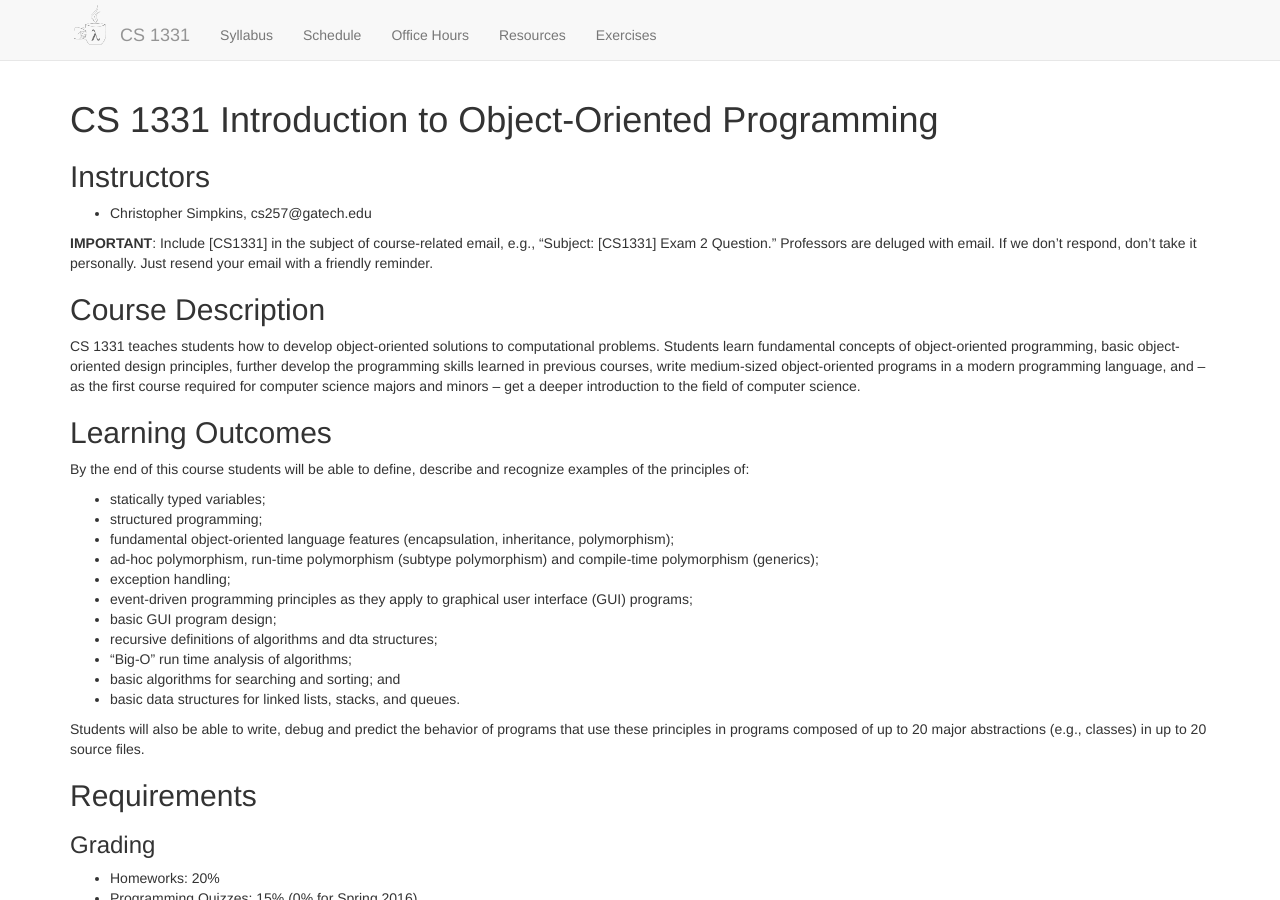
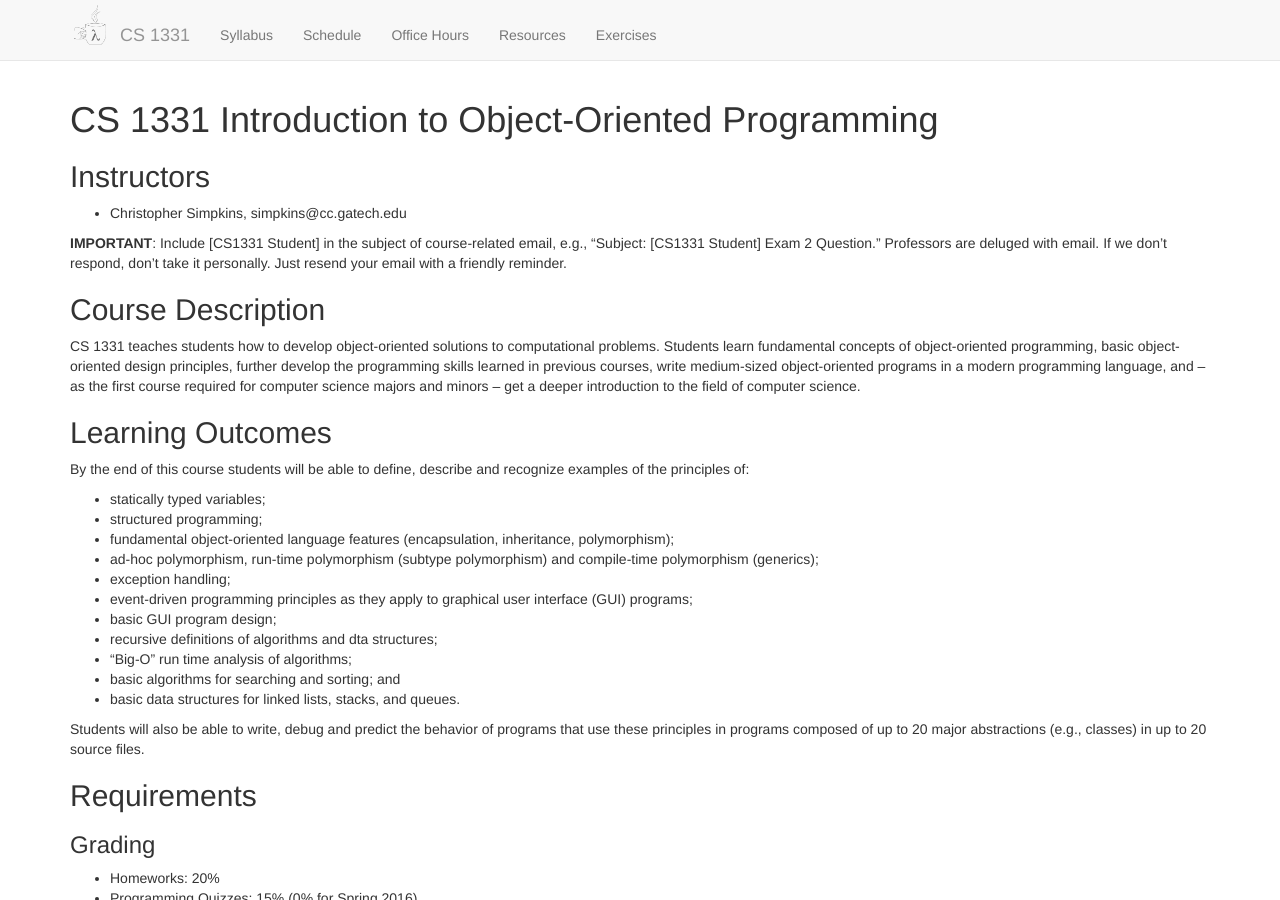
Before and after one commit to cs1331/cs1331.github.io.old, a Jekyll site: the page built from syllabus.html, in a window 1280 px wide and 900 px high. Built offline with Jekyll 4.4.1, drawn with Linux system fonts in a browser that asks for light colours; nearby versions of some CDN libraries.

Commit message:
Update simpkins official email

```diff
--- a/_includes/CS1331.md
+++ b/_includes/CS1331.md
@@ -2,9 +2,9 @@
 
 ## Instructors
 
-* Christopher Simpkins, cs257@gatech.edu
+* Christopher Simpkins, simpkins@cc.gatech.edu
 
-**IMPORTANT**: Include [CS1331] in the subject of course-related email, e.g., "Subject: [CS1331] Exam 2 Question." Professors are deluged with email. If we don't respond, don't take it personally. Just resend your email with a friendly reminder.
+**IMPORTANT**: Include [CS1331 Student] in the subject of course-related email, e.g., "Subject: [CS1331 Student] Exam 2 Question." Professors are deluged with email. If we don't respond, don't take it personally. Just resend your email with a friendly reminder.
 
 ## Course Description
 
--- a/index.html
+++ b/index.html
@@ -13,7 +13,7 @@ title: CS 1331 Introduction to Object-Oriented Programming
       <h1 class="media-heading">Introduction to Object-Oriented Programming</h1>
       <h2>Chris Simpkins</h2>
       <h3>College of Computing Building Room 133</h3>
-      <h3>cs257@gatech.edu</h3>
+      <h3>simpkins@cc.gatech.edu</h3>
       <h3><a href="http://www.cc.gatech.edu/~simpkins/">www.cc.gatech.edu/~simpkins/</a></h3>
       <h2>Melinda McDaniel</h2>
       <h3>College of Computing Building Room 135</h3>
```
